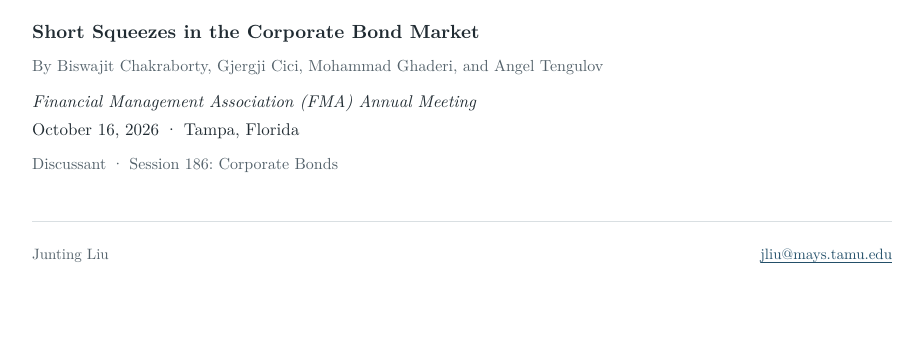
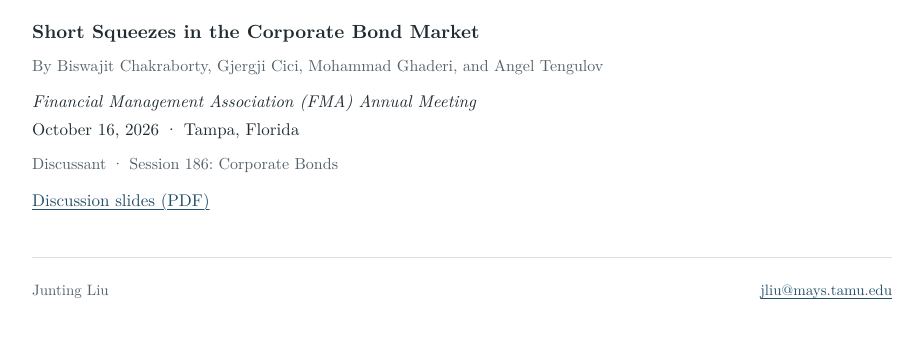
Before and after one commit to jtliu99/jtliu99.github.io, a plain HTML site: page discussions.html in a window 1280 px wide. Shown: the part 235-572 px from the top of the page, without its empty margins (178-1101 px from the left). Drawn offline with Linux system fonts and the light colour scheme.

Commit message:
Link FMA discussion slides hosted on Google Drive

```diff
--- a/discussions.html
+++ b/discussions.html
@@ -32,6 +32,7 @@
         <p class="byline">By Biswajit Chakraborty, Gjergji Cici, Mohammad Ghaderi, and Angel Tengulov</p>
         <p><em>Financial Management Association (FMA) Annual Meeting</em><br><time datetime="2026-10-16">October 16, 2026</time> · Tampa, Florida</p>
         <p class="status">Discussant · Session 186: Corporate Bonds</p>
+        <p><a href="https://drive.google.com/file/d/1QUr2h1a2eVXJVfX9wTLat1TwrVuUHxIK/view?usp=drivesdk">Discussion slides (PDF)</a></p>
       </article>
     </section>
   </main>
```
